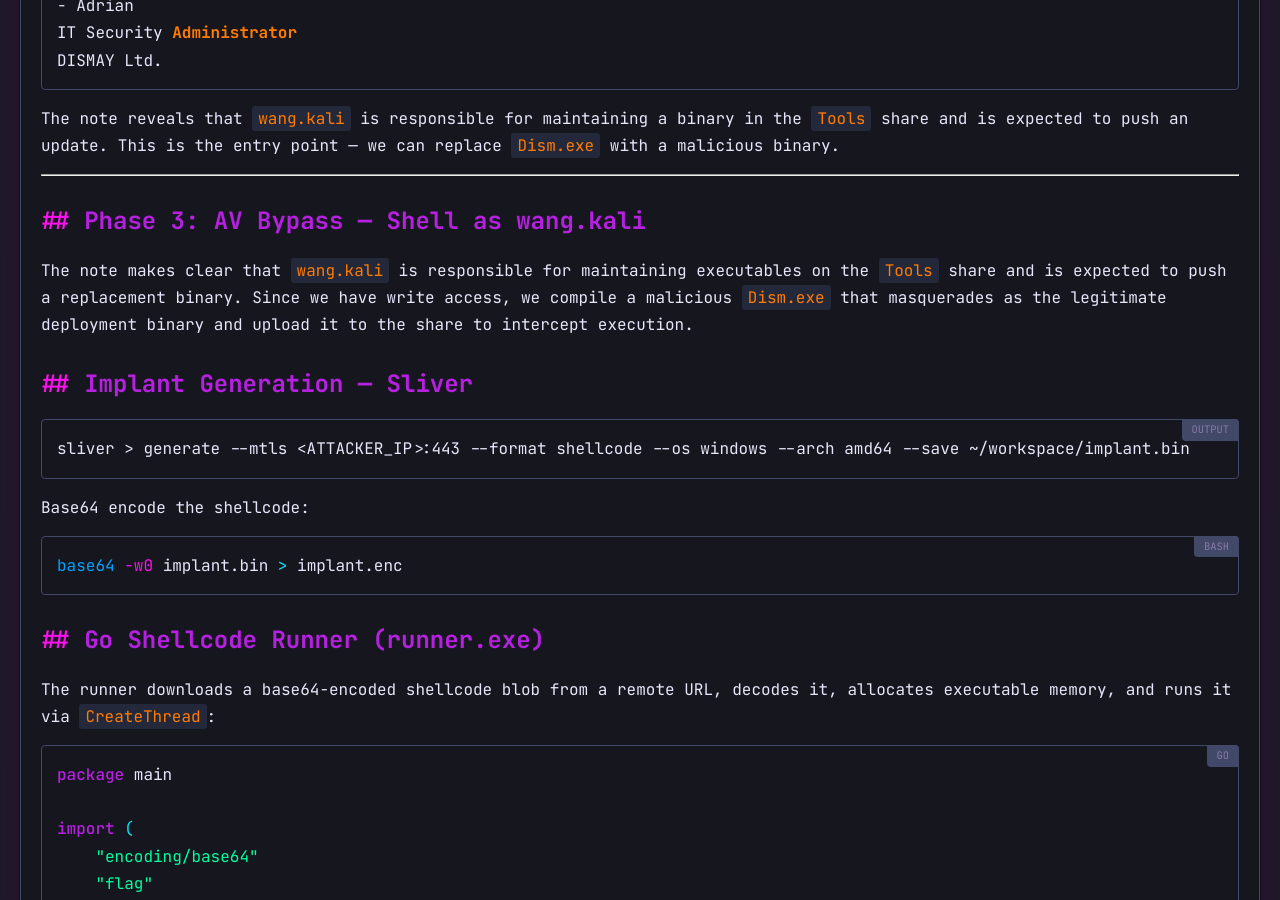
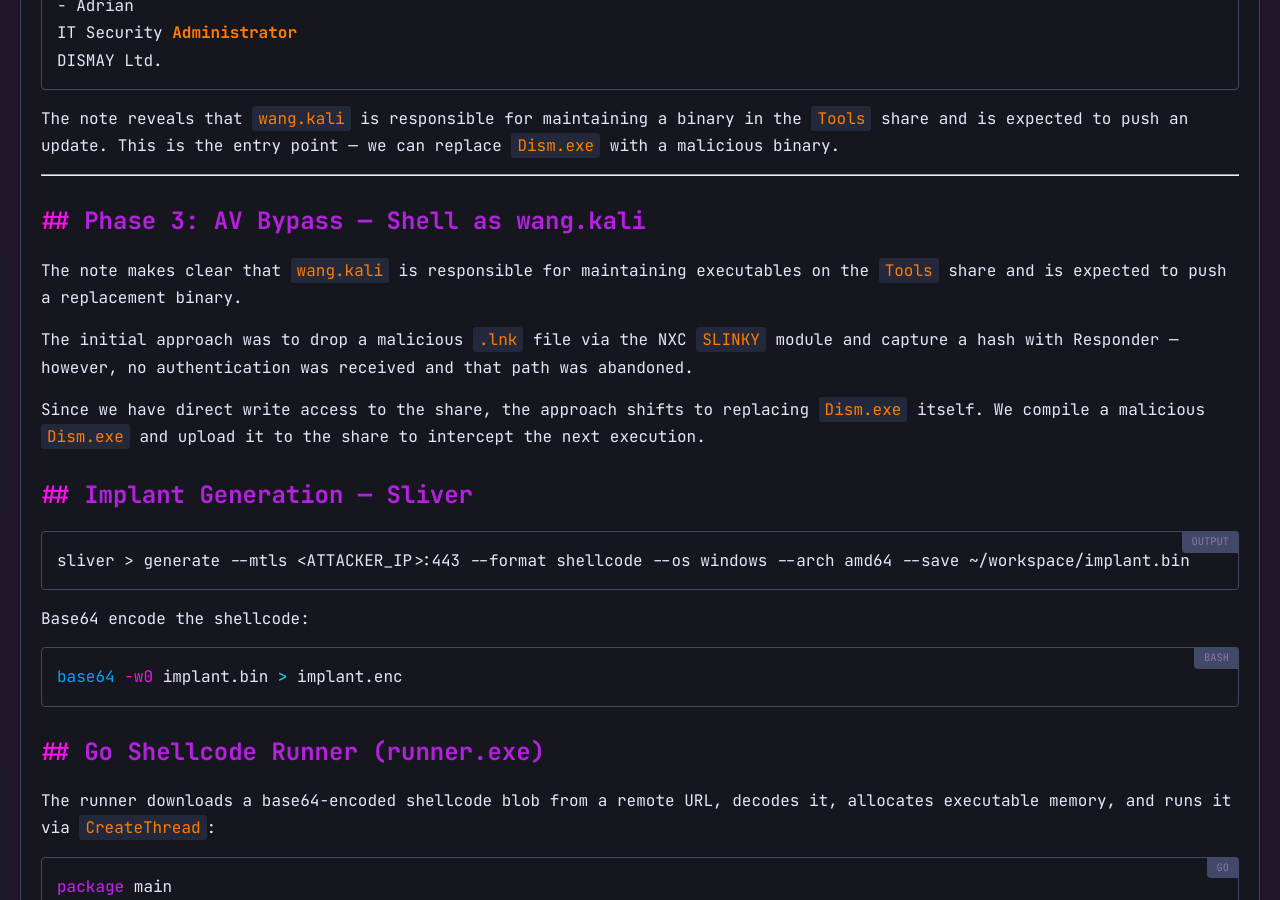
Before and after one commit to p3ta00/p3ta00.github.io, a Jekyll site: the page built from _ctf/hacksmarter-dismay.md, in a window 1280 px wide and 900 px high, scrolled down 17826 px. Built offline with Jekyll 4.4.1, drawn with Linux system fonts in a browser that asks for light colours.

Commit message:
Document failed SLINKY/LNK attempt before Dism.exe replacement

```diff
--- a/_ctf/hacksmarter-dismay.md
+++ b/_ctf/hacksmarter-dismay.md
@@ -600,7 +600,11 @@
 
 # Phase 3: AV Bypass — Shell as wang.kali
 
-The note makes clear that `wang.kali` is responsible for maintaining executables on the `Tools` share and is expected to push a replacement binary. Since we have write access, we compile a malicious `Dism.exe` that masquerades as the legitimate deployment binary and upload it to the share to intercept execution.
+The note makes clear that `wang.kali` is responsible for maintaining executables on the `Tools` share and is expected to push a replacement binary.
+
+The initial approach was to drop a malicious `.lnk` file via the NXC `SLINKY` module and capture a hash with Responder — however, no authentication was received and that path was abandoned.
+
+Since we have direct write access to the share, the approach shifts to replacing `Dism.exe` itself. We compile a malicious `Dism.exe` and upload it to the share to intercept the next execution.
 
 ## Implant Generation — Sliver
 
```
